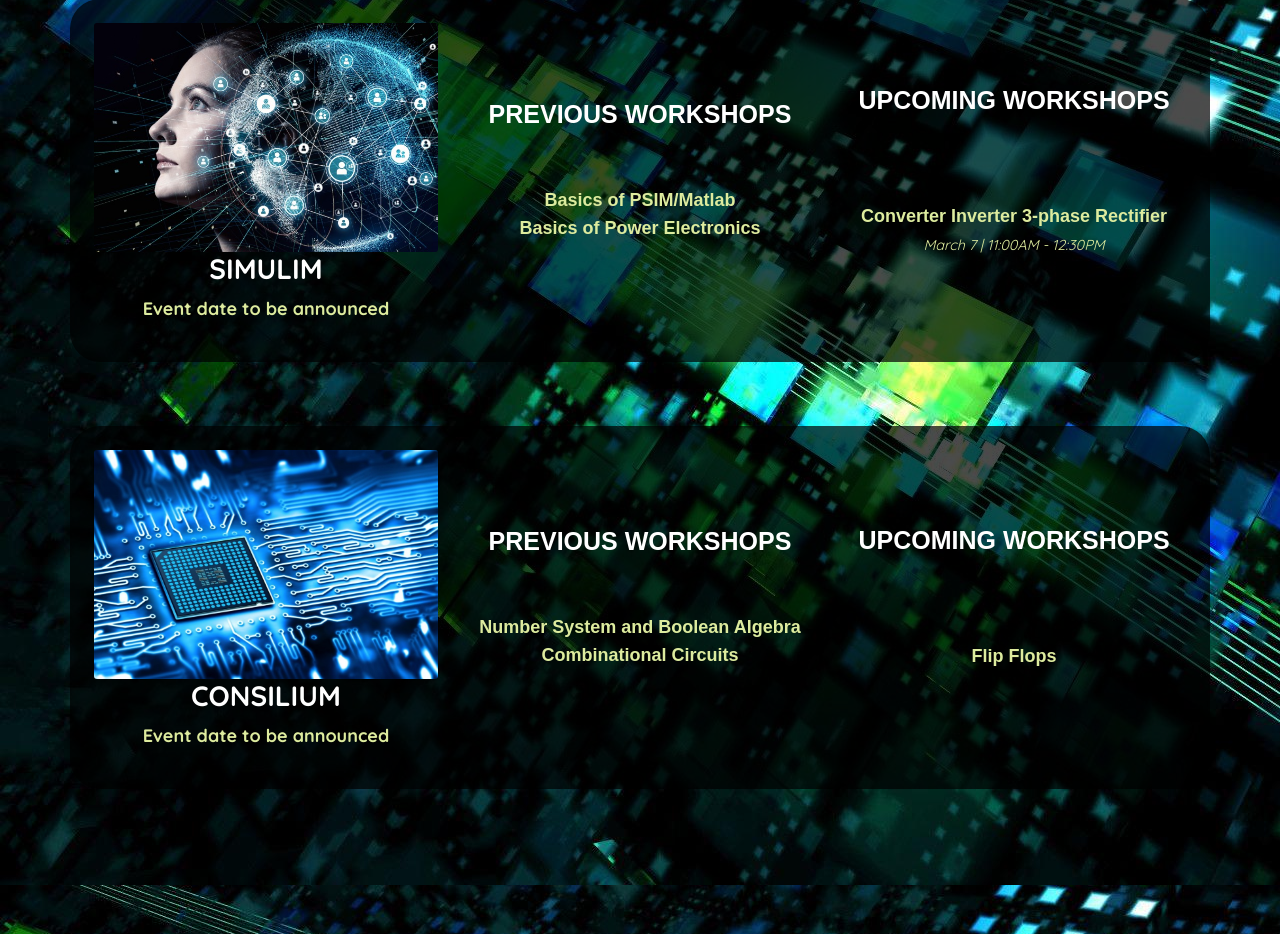
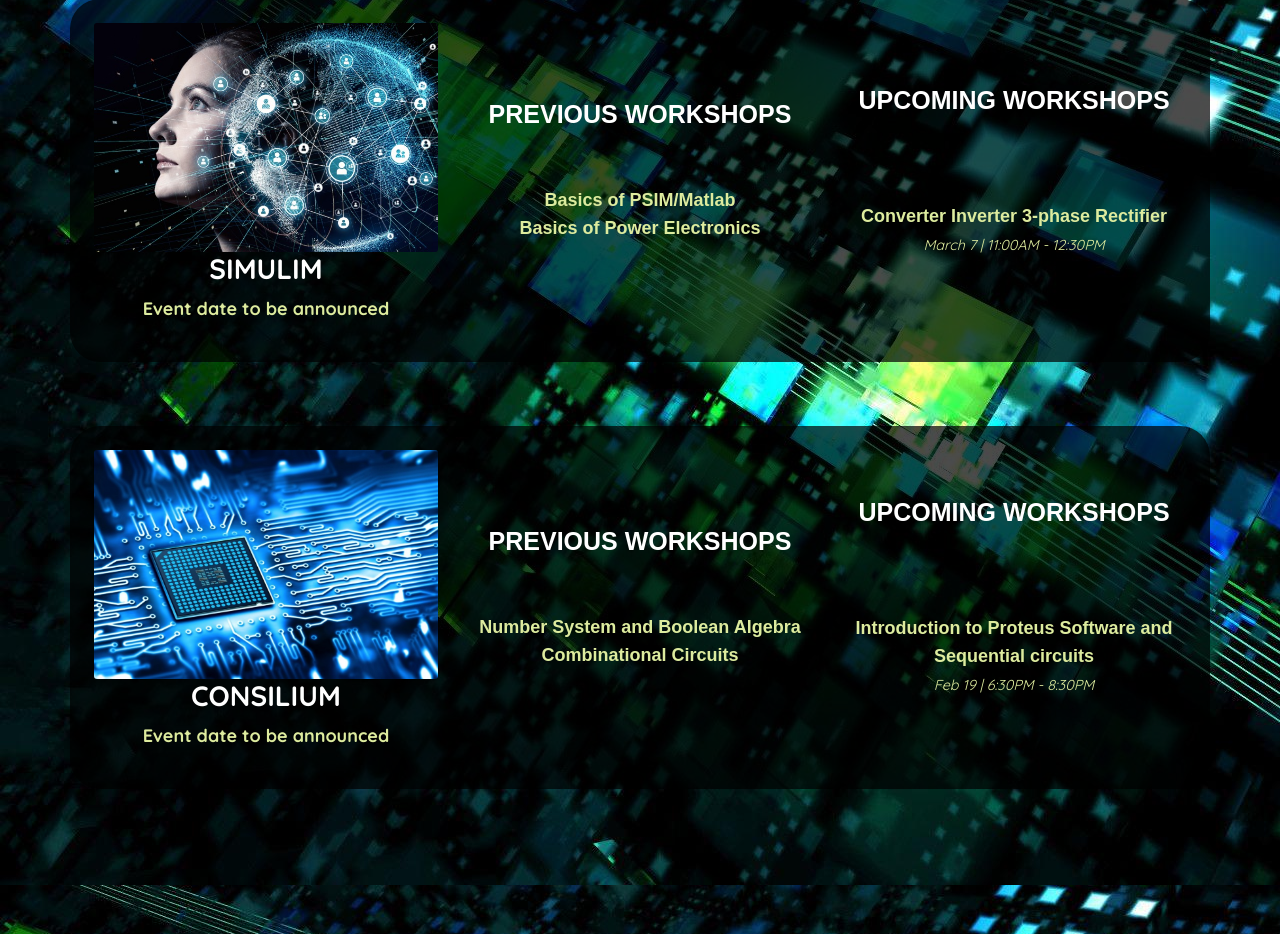
Before and after one commit to Prastuti-IIT-BHU/prastuti, a Django app: page /schedule in a window 1280 px wide. Shown: the part 1515-2449 px from the top of the page. Run offline with Django 3.2, Linux system fonts and the light colour scheme; some libraries are stand-ins or nearby versions; some web fonts are replaced.

Commit message:
Update schedule.html

```diff
--- a/templates/prastuti/schedule.html
+++ b/templates/prastuti/schedule.html
@@ -248,8 +248,8 @@
           <div class="up_workshop">Upcoming workshops</div>
           <ul>
             <li>
-              <a href="https://bit.ly/2Np8uTN" target="_blank">Flip Flops</a><br />
-              <small><cite></cite></small>
+              <a href="https://bit.ly/2Np8uTN" target="_blank">Introduction to Proteus Software and Sequential circuits</a><br />
+              <small><cite>Feb 19 | 6:30PM - 8:30PM</cite></small>
             </li>
           </ul>
         </div>
```
